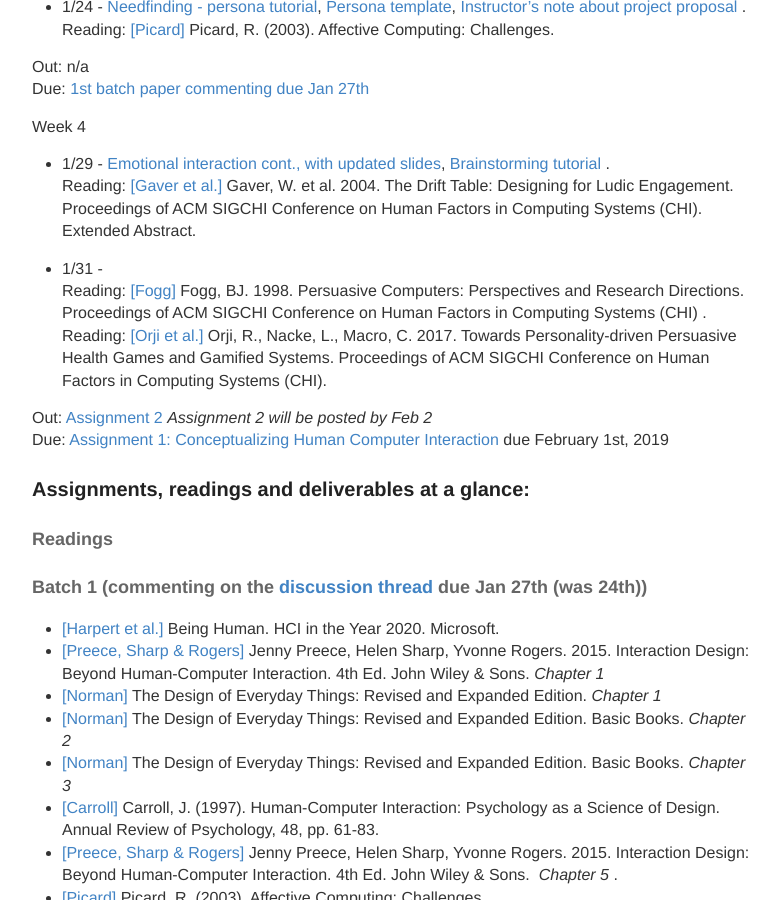
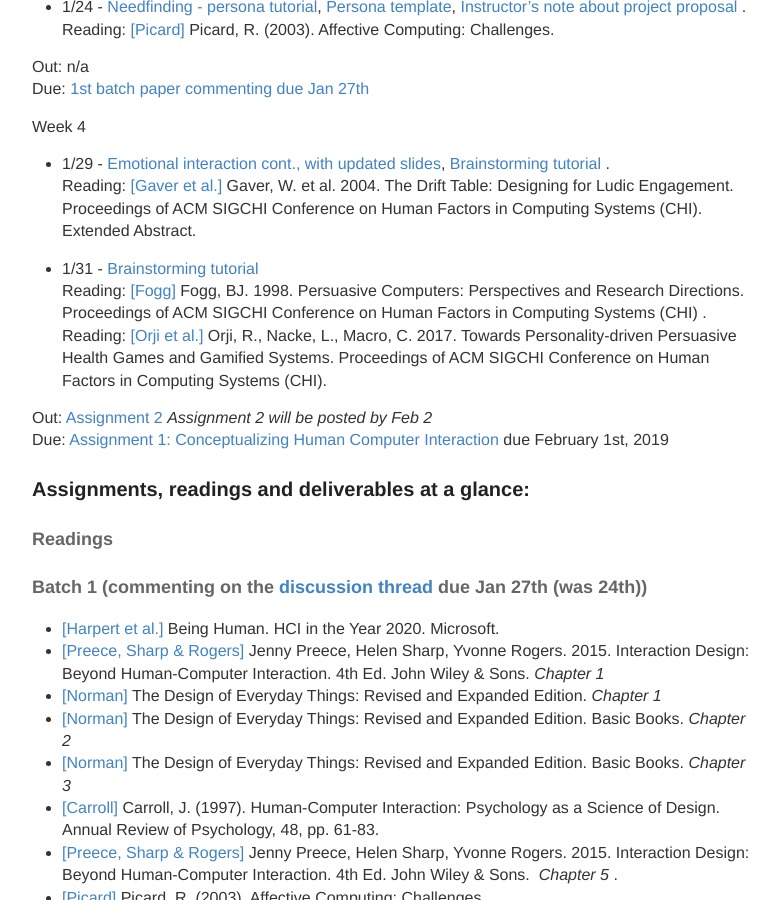
Before and after one commit to hciwang/hciwang.github.io, a Jekyll site: the page built from _posts/2018-3-25-lectures.md, in a window 1280 px wide and 900 px high, scrolled down 1090 px. Shown: the whole window, without its empty margins (248-1027 px from the left). Built offline with Jekyll 4.4.1, drawn with Linux system fonts in a browser that asks for light colours.

Commit message:
Update 2018-3-25-lectures.md

```diff
--- a/_posts/2018-3-25-lectures.md
+++ b/_posts/2018-3-25-lectures.md
@@ -44,7 +44,7 @@
 - 1/29 - [Emotional interaction cont., with updated slides](https://canvas.ucdavis.edu/courses/293005/files/folder/Lecture?preview=5127104), [Brainstorming tutorial](https://canvas.ucdavis.edu/courses/293005/files/folder/Studio?preview=5104519) .
 Reading: [[Gaver et al.]](https://canvas.ucdavis.edu/courses/293005/files/folder/Reading?preview=5104539) Gaver, W. et al. 2004. The Drift Table: Designing for Ludic Engagement. Proceedings of ACM SIGCHI Conference on Human Factors in Computing Systems (CHI). Extended Abstract.
 
-- 1/31 -
+- 1/31 - [Brainstorming tutorial](https://canvas.ucdavis.edu/courses/293005/files/folder/Studio?preview=5104519)
 Reading: [[Fogg]](https://canvas.ucdavis.edu/courses/293005/files/folder/Reading?preview=5104541) Fogg, BJ. 1998. Persuasive Computers: Perspectives and Research Directions. Proceedings of ACM SIGCHI Conference on Human Factors in Computing Systems (CHI) .
 Reading: [[Orji et al.]](https://canvas.ucdavis.edu/courses/293005/files/folder/Reading?preview=5104543) Orji, R., Nacke, L., Macro, C. 2017. Towards Personality-driven Persuasive Health  Games and Gamified Systems. Proceedings of ACM SIGCHI Conference on Human Factors in Computing Systems (CHI).
 
```
